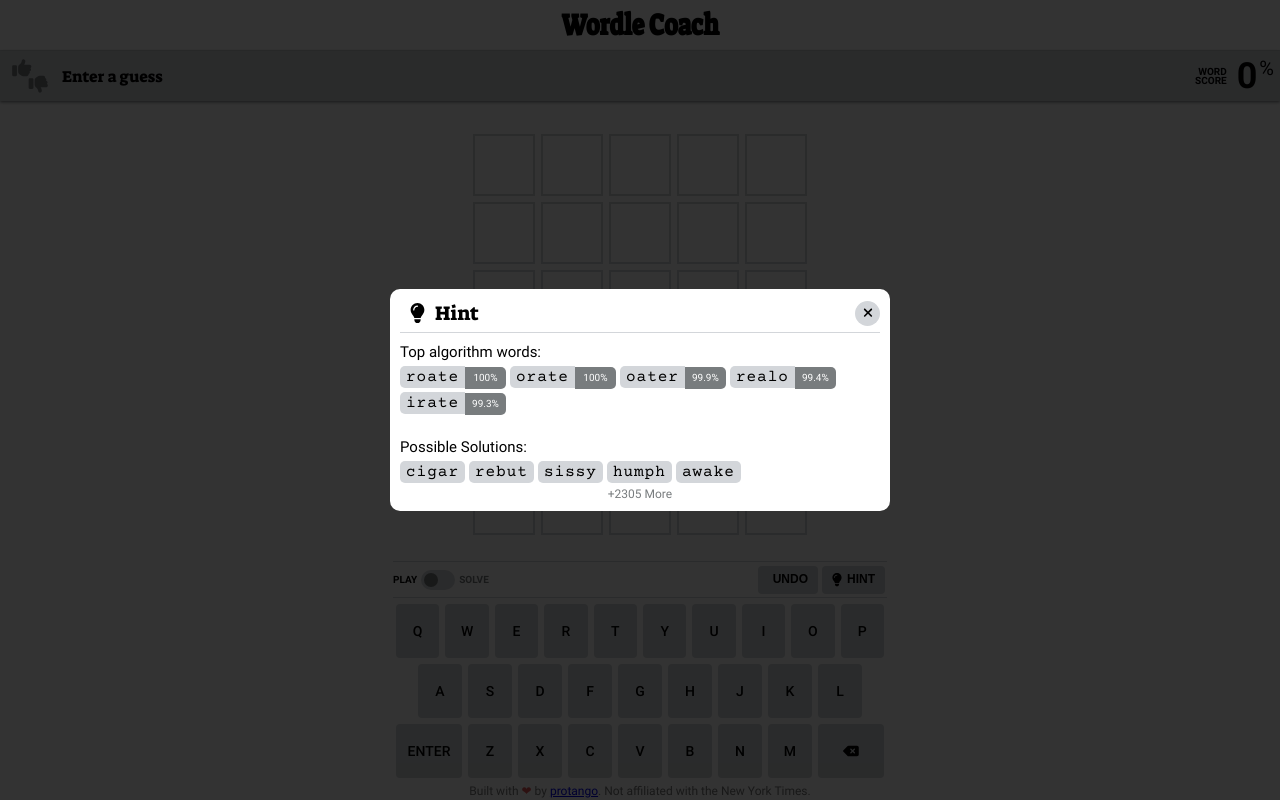
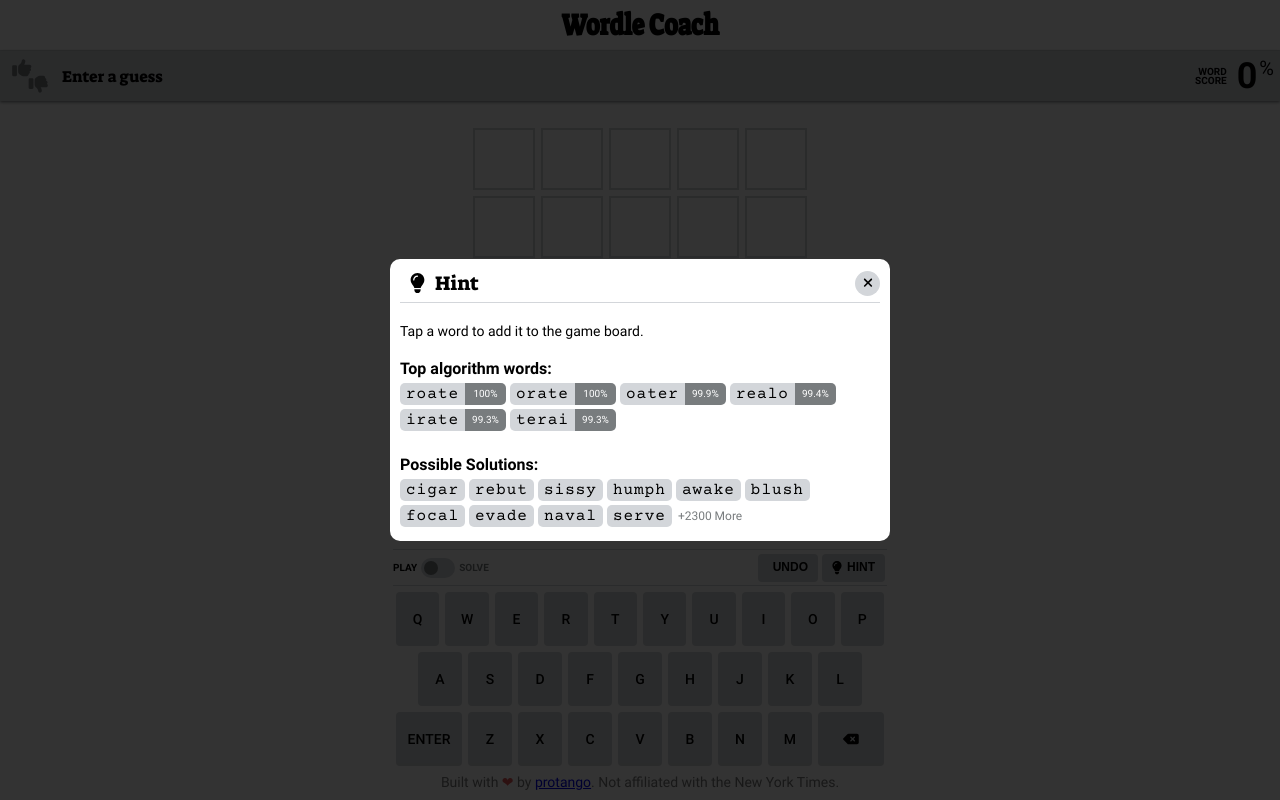
Before and after one commit to protango/wordle-trainer, a Vue app: page / in a window 1280 px wide. Both pictures are taken after a click on the button "HINT". Built offline with nearby package versions, Linux system fonts and the light colour scheme.

Commit message:
styling adjustments

```diff
--- a/src/App.vue
+++ b/src/App.vue
@@ -12,7 +12,7 @@
   <main class="main">
     <Game></Game>
   </main>
-  <footer>
+  <footer class="mainFooter">
     <span
       >Built with <i class="heart">❤</i> by
       <a href="https://github.com/protango">protango</a>. </span
@@ -62,7 +62,7 @@ const showHeaderControls = ref(false);
   padding: 0 4px;
 }
 
-footer {
+footer.mainFooter {
   font-size: 14px;
   color: #777;
   text-align: center;
--- a/src/components/Game.vue
+++ b/src/components/Game.vue
@@ -110,7 +110,7 @@ function handleKeyPress(key: string, status = kbInputStatus.value) {
   } else if (key === "undo") {
     undo();
   } else if (key === "hint") {
-    topWords.value = game.bestGuesses(5);
+    topWords.value = game.bestGuesses(6);
     possibleSolutions.value = Array.from(game.possibleSolutions);
     showHints.value = true;
   } else if (game.solved || cursorPosition[0] >= numOfGuesses) {
--- a/src/components/HintModal.vue
+++ b/src/components/HintModal.vue
@@ -6,6 +6,7 @@
         <button class="closeBtn" @click="$emit('update:show', false)"><fa icon="xmark" /></button>
       </header>
       <main>
+        <p class="instructions">Tap a word to add it to the game board.</p>
         <h2>Top algorithm words:</h2>
         <div class="topWords">
           <div
@@ -25,8 +26,9 @@
           </div>
         </div>
         <h2>Possible Solutions:</h2>
+        <div class="possibleSolns">
           <span
-          v-for="word in possibleSolutions.slice(0, 5)"
+            v-for="word in possibleSolutions.slice(0, 10)"
             :key="word"
             class="wordPill"
             @click="
@@ -35,12 +37,13 @@
             "
             >{{ word }}</span
           >
-        <div v-if="possibleSolutions && possibleSolutions.length > 5" class="noHint">
-          <span>+{{ possibleSolutions.length - 5 }} More</span>
+          <div v-if="possibleSolutions && possibleSolutions.length > 10" class="plusMore">
+            <span>+{{ possibleSolutions.length - 10 }} More</span>
           </div>
           <div>
             <div v-if="!possibleSolutions || !possibleSolutions.length" class="noHint">
               <span>No suggestions available</span>
+            </div>
           </div>
         </div>
       </main>
@@ -147,6 +150,7 @@ header > h1 > svg {
   border: 0;
   background: var(--keyClr);
   border-radius: 50%;
+  color: var(--blackClr);
   width: 25px;
   text-align: center;
   line-height: 25px;
@@ -158,8 +162,8 @@ main {
 }
 
 main h2 {
-  font-size: 15px;
-  font-weight: normal;
+  font-size: 16px;
+  font-weight: bold;
   margin: 5px 0;
 }
 
@@ -184,6 +188,7 @@ main p {
   border-radius: 0 5px 5px 0;
   text-align: center;
   min-width: 35px;
+  vertical-align: top;
 }
 .extWordPill .wordPill {
   border-radius: 5px 0 0 5px;
@@ -200,6 +205,7 @@ main p {
   display: inline-block;
   margin: 0 4px 4px 0;
   cursor: pointer;
+  vertical-align: top;
 }
 
 .noHint {
@@ -225,4 +231,17 @@ main p {
   animation: fadeout 400ms;
   animation-fill-mode: forwards;
 }
+
+.plusMore {
+  display: inline-block;
+  color: var(--absentClr);
+  font-size: 12px;
+  text-align: center;
+  margin: 0px 2px;
+}
+
+.instructions {
+  margin: 20px 0 20px 0;
+  font-size: 14px;
+}
 </style>
```
Lines whose indentation alone changed are shown as unchanged.
